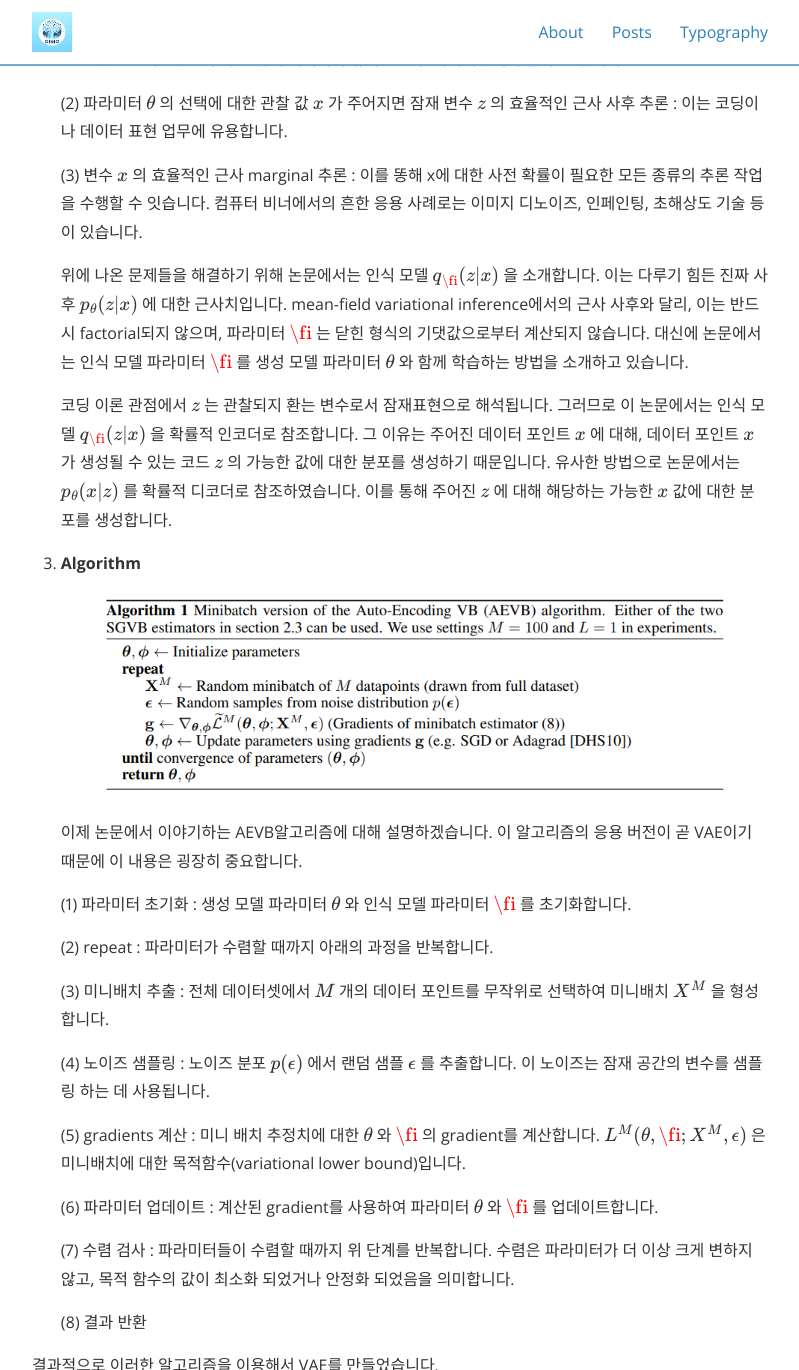
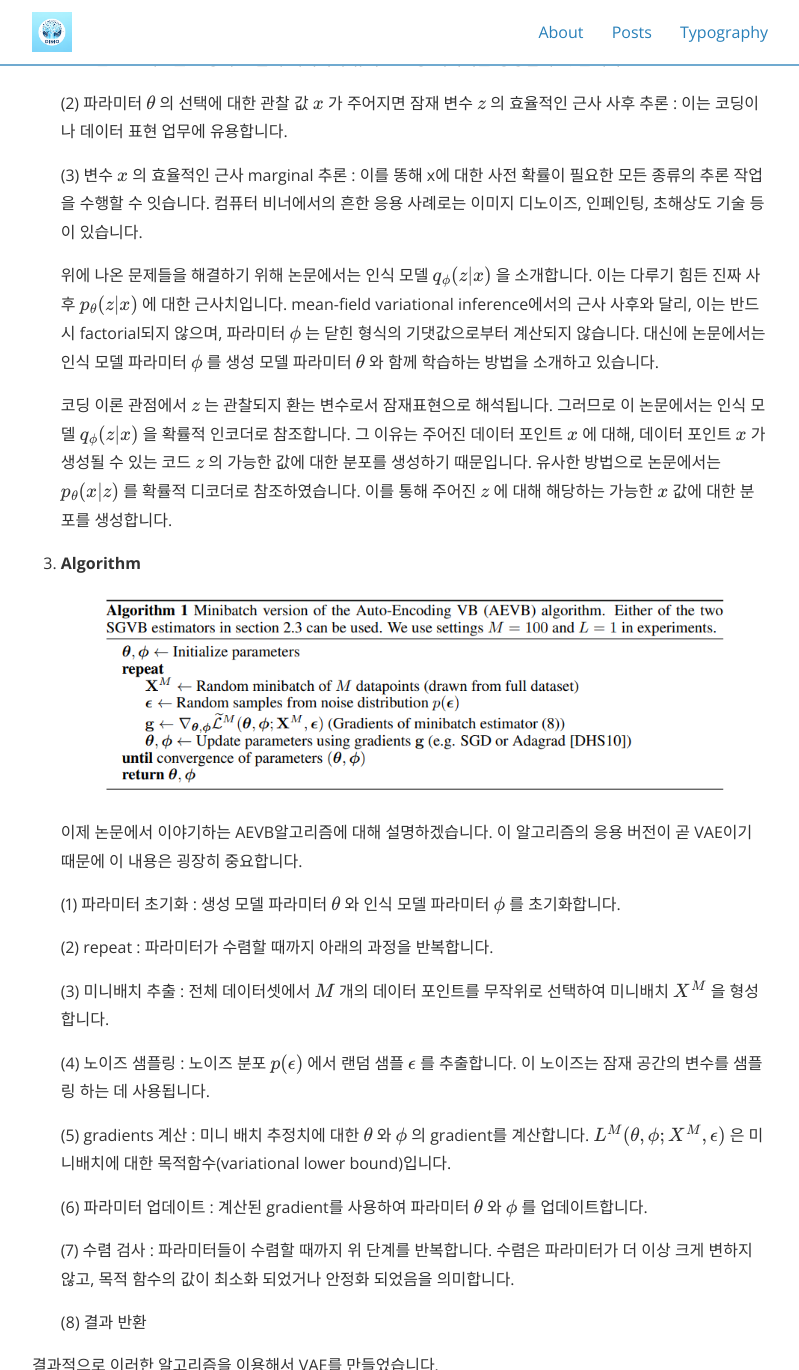
Before and after one commit to dinhoitt/dinhoitt.github.io, a Jekyll site: the page built from _posts/2024-02-28-VAE(Variational autoencoder) 설명.md, in a window 1280 px wide and 1400 px high, scrolled down 3768 px, cut to the strip 0-1370 px from the top of the window. Shown: the whole strip, without its empty margins (240-1039 px from the left). Built offline with Jekyll 4.4.1, drawn with Linux system fonts in a browser that asks for light colours; nearby versions of some CDN libraries; formulas are drawn with MathJax 3; comment, search, counter and statistics services are not loaded; some of the changed text lies outside the part shown.

Commit message:
fi modic

```diff
--- a/_posts/2024-02-28-VAE(Variational autoencoder) 설명.md
+++ b/_posts/2024-02-28-VAE(Variational autoencoder) 설명.md
@@ -45,7 +45,7 @@
     - Variational parameters $$φ$$ : 변분 추론을 통해 학습되는 파라미터로, $$\theta$$ 와 함께 학습됩니다.
 
 
-    모델에서 실선은 생성 모델 $$p_{\theta}(z)p_{theta}(x\vert z)$$ 를 나타내고 점선은 interactable posterior $$p_{\theta}(z\vert x)$$ 에 대한 변형 근사 $$q_{\fi}(z\vert x)$$ 를 나타냅니다.
+    모델에서 실선은 생성 모델 $$p_{\theta}(z)p_{\theta}(x\vert z)$$ 를 나타내고 점선은 interactable posterior $$p_{\theta}(z\vert x)$$ 에 대한 변형 근사 $$q_{ϕ}(z\vert x)$$ 를 나타냅니다.
 
 2. __Problem scenario__
 
@@ -75,9 +75,9 @@
 
     (3) 변수 $$x$$ 의 효율적인 근사 marginal 추론 : 이를 똥해 x에 대한 사전 확률이 필요한 모든 종류의 추론 작업을 수행할 수 잇습니다. 컴퓨터 비너에서의 흔한 응용 사례로는 이미지 디노이즈, 인페인팅, 초해상도 기술 등이 있습니다.
 
-    위에 나온 문제들을 해결하기 위해 논문에서는 인식 모델 $$q_{\fi}(z\vert x)$$ 을 소개합니다. 이는 다루기 힘든 진짜 사후 $$p_{\theta}(z\vert x)$$ 에 대한 근사치입니다. mean-field variational inference에서의 근사 사후와 달리, 이는 반드시 factorial되지 않으며, 파라미터 $$\fi$$ 는 닫힌 형식의 기댓값으로부터 계산되지 않습니다. 대신에 논문에서는 인식 모델 파라미터 $$\fi$$ 를 생성 모델 파라미터 $$\theta$$ 와 함께 학습하는 방법을 소개하고 있습니다.
+    위에 나온 문제들을 해결하기 위해 논문에서는 인식 모델 $$q_{ϕ}(z\vert x)$$ 을 소개합니다. 이는 다루기 힘든 진짜 사후 $$p_{\theta}(z\vert x)$$ 에 대한 근사치입니다. mean-field variational inference에서의 근사 사후와 달리, 이는 반드시 factorial되지 않으며, 파라미터 $$ϕ$$ 는 닫힌 형식의 기댓값으로부터 계산되지 않습니다. 대신에 논문에서는 인식 모델 파라미터 $$ϕ$$ 를 생성 모델 파라미터 $$\theta$$ 와 함께 학습하는 방법을 소개하고 있습니다.
 
-    코딩 이론 관점에서 $$z$$ 는 관찰되지 환는 변수로서 잠재표현으로 해석됩니다. 그러므로 이 논문에서는 인식 모델 $$q_{\fi}(z\vert x)$$ 을 확률적 인코더로 참조합니다. 그 이유는 주어진 데이터 포인트 $$x$$ 에 대해, 데이터 포인트 $$x$$ 가 생성될 수 있는 코드 $$z$$ 의 가능한 값에 대한 분포를 생성하기 때문입니다. 유사한 방법으로 논문에서는 $$p_{\theta}(x\vert z)$$ 를 확률적 디코더로 참조하였습니다. 이를 통해 주어진 $$z$$ 에 대해 해당하는 가능한 $$x$$ 값에 대한 분포를 생성합니다.
+    코딩 이론 관점에서 $$z$$ 는 관찰되지 환는 변수로서 잠재표현으로 해석됩니다. 그러므로 이 논문에서는 인식 모델 $$q_{ϕ}(z\vert x)$$ 을 확률적 인코더로 참조합니다. 그 이유는 주어진 데이터 포인트 $$x$$ 에 대해, 데이터 포인트 $$x$$ 가 생성될 수 있는 코드 $$z$$ 의 가능한 값에 대한 분포를 생성하기 때문입니다. 유사한 방법으로 논문에서는 $$p_{\theta}(x\vert z)$$ 를 확률적 디코더로 참조하였습니다. 이를 통해 주어진 $$z$$ 에 대해 해당하는 가능한 $$x$$ 값에 대한 분포를 생성합니다.
 
 3. __Algorithm__
 
@@ -85,7 +85,7 @@
 
     이제 논문에서 이야기하는 AEVB알고리즘에 대해 설명하겠습니다. 이 알고리즘의 응용 버전이 곧 VAE이기 때문에 이 내용은 굉장히 중요합니다.
 
-    (1) 파라미터 초기화 : 생성 모델 파라미터 $$\theta$$ 와 인식 모델 파라미터 $$\fi$$ 를 초기화합니다.
+    (1) 파라미터 초기화 : 생성 모델 파라미터 $$\theta$$ 와 인식 모델 파라미터 $$ϕ$$ 를 초기화합니다.
 
     (2) repeat : 파라미터가 수렴할 때까지 아래의 과정을 반복합니다.
 
@@ -93,9 +93,9 @@
 
     (4) 노이즈 샘플링 : 노이즈 분포 $$p(ϵ)$$ 에서 랜덤 샘플 $$ϵ$$ 를 추출합니다. 이 노이즈는 잠재 공간의 변수를 샘플링 하는 데 사용됩니다.
 
-    (5) gradients 계산 : 미니 배치 추정치에 대한 $$\theta$$ 와 $$\fi$$ 의 gradient를 계산합니다. $$L^{M}(\theta , \fi ; X^{M} , ϵ)$$ 은 미니배치에 대한 목적함수(variational lower bound)입니다.
+    (5) gradients 계산 : 미니 배치 추정치에 대한 $$\theta$$ 와 $$ϕ$$ 의 gradient를 계산합니다. $$L^{M}(\theta , ϕ ; X^{M} , ϵ)$$ 은 미니배치에 대한 목적함수(variational lower bound)입니다.
 
-    (6) 파라미터 업데이트 : 계산된 gradient를 사용하여 파라미터 $$\theta$$ 와 $$\fi$$ 를 업데이트합니다.
+    (6) 파라미터 업데이트 : 계산된 gradient를 사용하여 파라미터 $$\theta$$ 와 $$ϕ$$ 를 업데이트합니다.
 
     (7) 수렴 검사 : 파라미터들이 수렴할 때까지 위 단계를 반복합니다. 수렴은 파라미터가 더 이상 크게 변하지 않고, 목적 함수의 값이 최소화 되었거나 안정화 되었음을 의미합니다.
 
```
